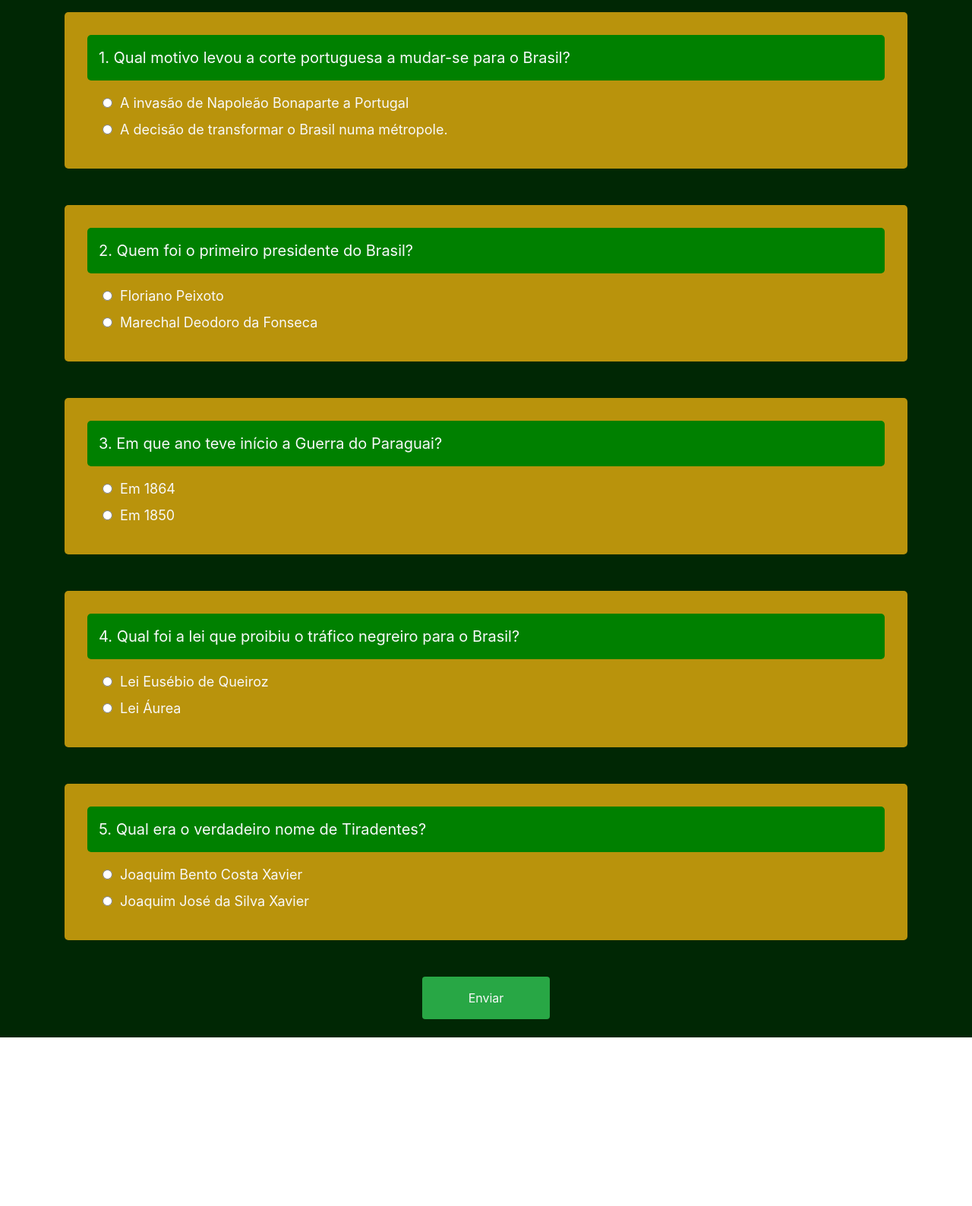
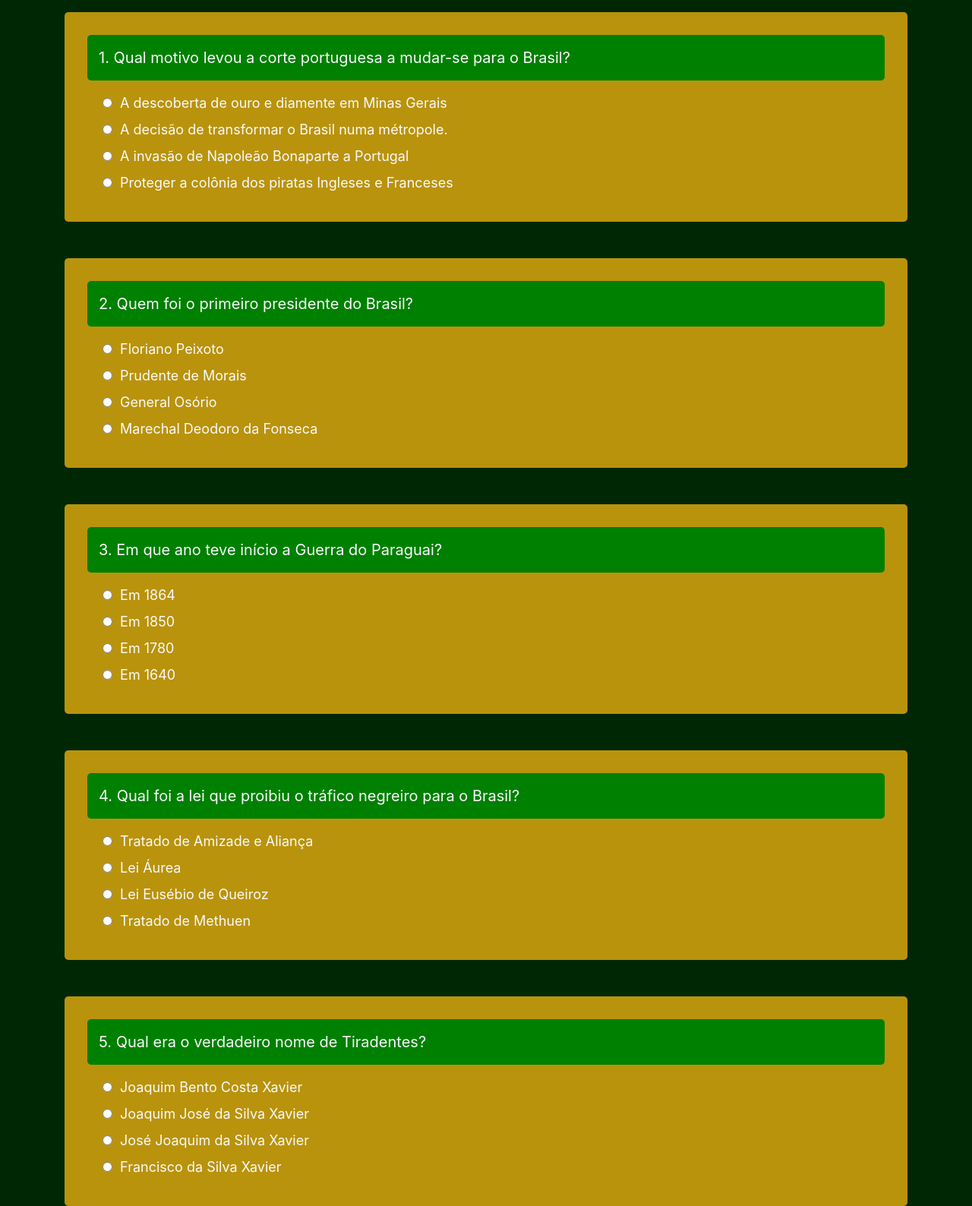
Before and after one commit to santos2408/quiz-interativo, a plain HTML site: page index.html in a window 1280 px wide. Shown: the part 400-1988 px from the top of the page at 76% size. Before the commit the page ends 1766 px from the top, so only its background shows below. Drawn offline with nearby package versions, Linux system fonts and the light colour scheme.

Commit message:
adicionada mais duas alternativas em cada questao

```diff
--- a/index.html
+++ b/index.html
@@ -36,13 +36,25 @@
           <div class="form-check my-2">
             <label class="form-check-label">
               <input type="radio" name="inputQuestion1" value="A">
-              A invasão de Napoleão Bonaparte a Portugal
+              A descoberta de ouro e diamente em Minas Gerais
             </label>
           </div>
           <div class="form-check my-2">
             <label class="form-check-label">
               <input type="radio" name="inputQuestion1" value="B">
               A decisão de transformar o Brasil numa métropole.
+            </label>
+          </div>
+          <div class="form-check my-2">
+            <label class="form-check-label">
+              <input type="radio" name="inputQuestion1" value="C">
+              A invasão de Napoleão Bonaparte a Portugal
+            </label>
+          </div>
+          <div class="form-check my-2">
+            <label class="form-check-label">
+              <input type="radio" name="inputQuestion1" value="D">
+              Proteger a colônia dos piratas Ingleses e Franceses
             </label>
           </div>
         </div>
@@ -58,6 +70,18 @@
           <div class="form-check my-2">
             <label class="form-check-label">
               <input type="radio" name="inputQuestion2" value="B">
+              Prudente de Morais
+            </label>
+          </div>
+          <div class="form-check my-2">
+            <label class="form-check-label">
+              <input type="radio" name="inputQuestion2" value="C">
+              General Osório
+            </label>
+          </div>
+          <div class="form-check my-2">
+            <label class="form-check-label">
+              <input type="radio" name="inputQuestion2" value="D">
               Marechal Deodoro da Fonseca
             </label>
           </div>
@@ -77,6 +101,18 @@
               Em 1850
             </label>
           </div>
+          <div class="form-check my-2">
+            <label class="form-check-label">
+              <input type="radio" name="inputQuestion3" value="C">
+              Em 1780
+            </label>
+          </div>
+          <div class="form-check my-2">
+            <label class="form-check-label">
+              <input type="radio" name="inputQuestion3" value="D">
+              Em 1640
+            </label>
+          </div>
         </div>
 
         <div class="my-5 question__container">
@@ -84,13 +120,25 @@
           <div class="form-check my-2">
             <label class="form-check-label">
               <input type="radio" name="inputQuestion4" value="A">
-              Lei Eusébio de Queiroz
+              Tratado de Amizade e Aliança
             </label>
           </div>
           <div class="form-check my-2">
             <label class="form-check-label">
               <input type="radio" name="inputQuestion4" value="B">
               Lei Áurea
+            </label>
+          </div>
+          <div class="form-check my-2">
+            <label class="form-check-label">
+              <input type="radio" name="inputQuestion4" value="C">
+              Lei Eusébio de Queiroz
+            </label>
+          </div>
+          <div class="form-check my-2">
+            <label class="form-check-label">
+              <input type="radio" name="inputQuestion4" value="D">
+              Tratado de Methuen
             </label>
           </div>
         </div>
@@ -109,6 +157,18 @@
               Joaquim José da Silva Xavier
             </label>
           </div>
+          <div class="form-check my-2">
+            <label class="form-check-label">
+              <input type="radio" name="inputQuestion5" value="C">
+              José Joaquim da Silva Xavier
+            </label>
+          </div>
+          <div class="form-check my-2">
+            <label class="form-check-label">
+              <input type="radio" name="inputQuestion5" value="D">
+              Francisco da Silva Xavier
+            </label>
+          </div>
         </div>
 
         <div class="text-center">
--- a/js/app.js
+++ b/js/app.js
@@ -5,7 +5,7 @@ const popupContent = document.querySelector('.popup-content')
 const popupTitleElement = document.createElement('h2')
 const popupScoreElement = document.createElement('p')
 
-const correctAnswers = ['A', 'B', 'A', 'A', 'B']
+const correctAnswers = ['C', 'D', 'A', 'C', 'B']
 
 const getUserAnswers = question => {
   const userAnswers = [
```
